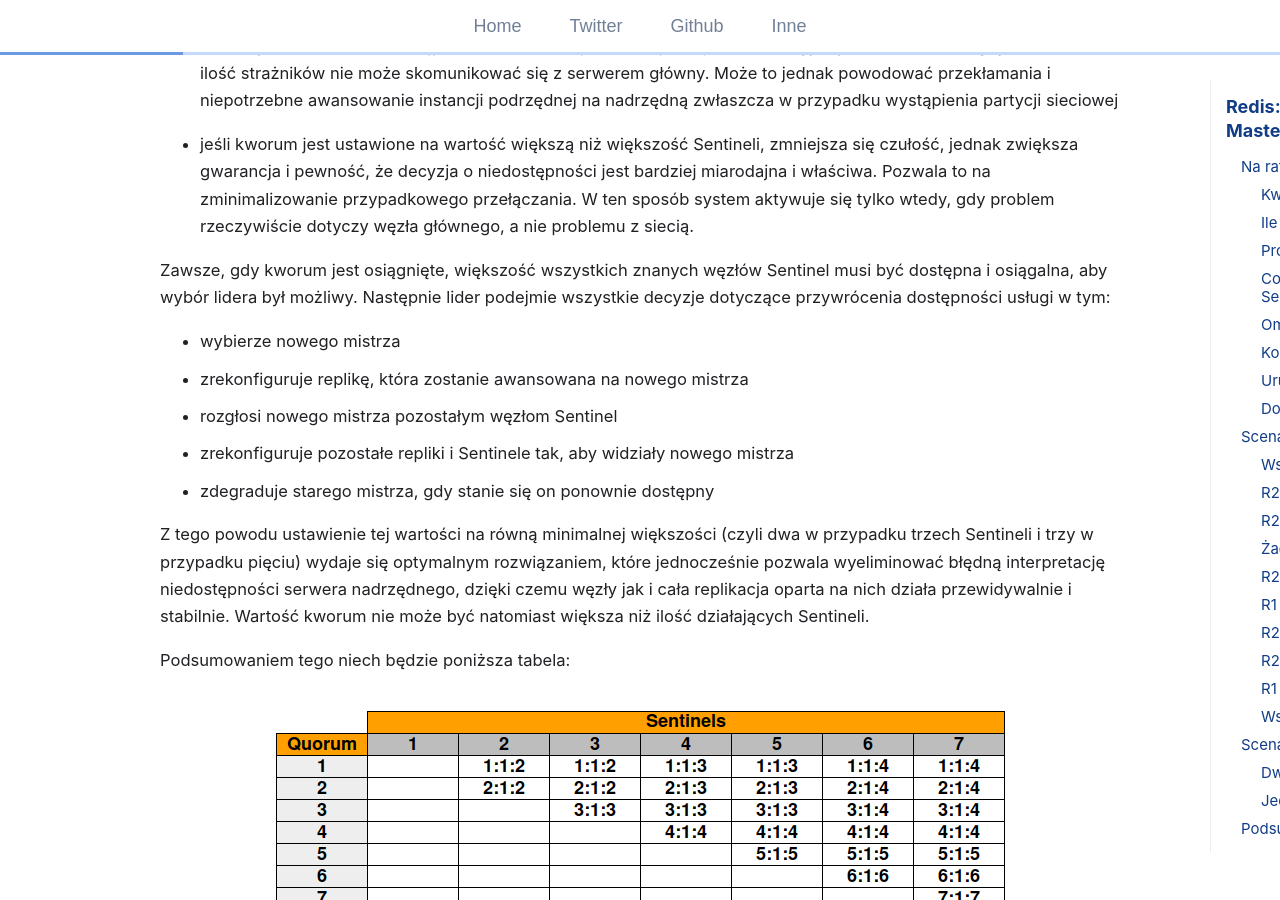
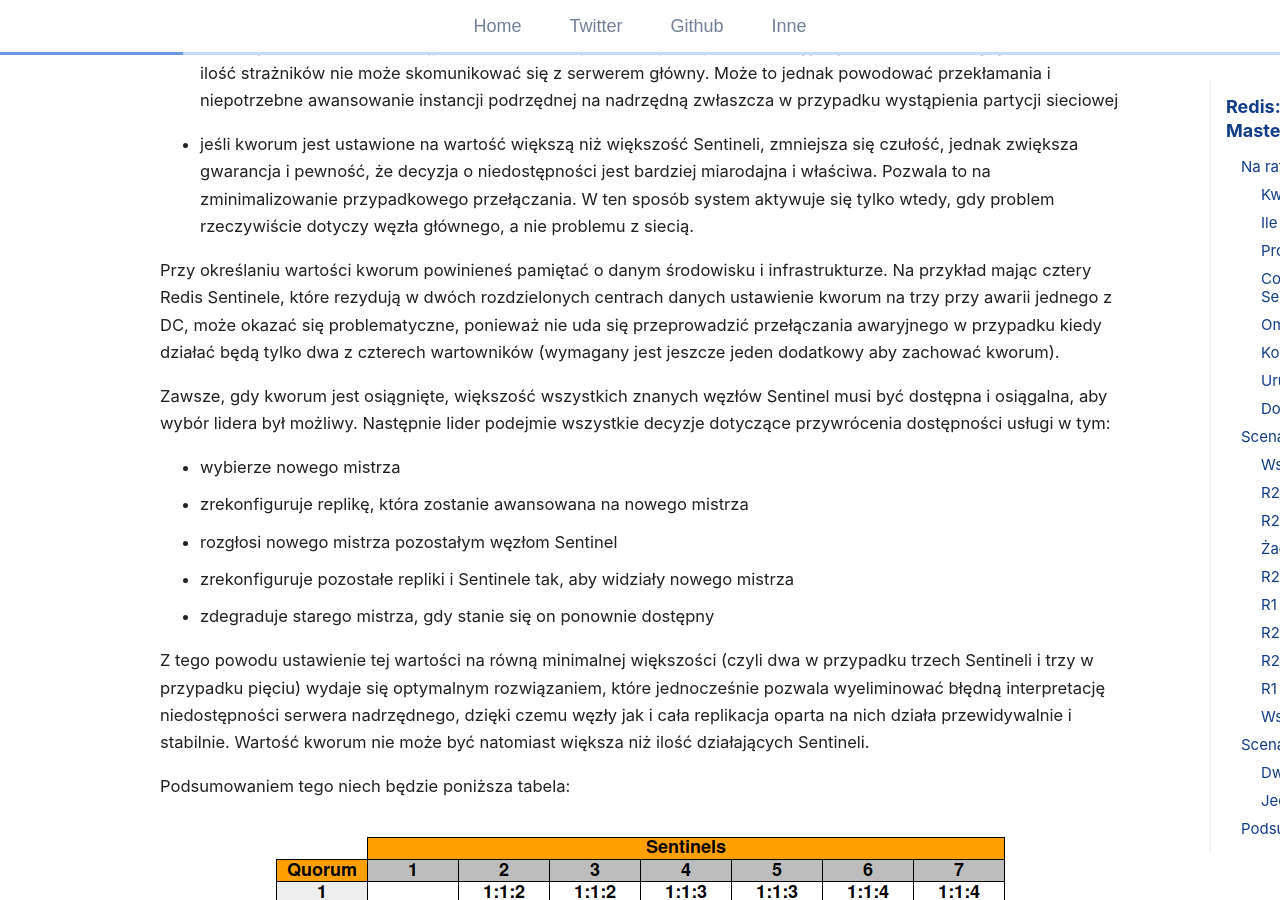
Before and after one commit to git04112019/trimstray.github.io, a Jekyll site: the page built from _posts/2020-09-21-redis-3_instancje_i_replikacja_master-slave_cz_2.md, in a window 1280 px wide and 900 px high, scrolled down 7475 px. Built offline with Jekyll 4.4.1, drawn with Linux system fonts in a browser that asks for light colours; comment, search, counter and statistics services are not loaded.

Commit message:
uncommited changes - signed-off-by: trimstray <trimstray@gmail.com>

```diff
--- a/_posts/2020-09-21-redis-3_instancje_i_replikacja_master-slave_cz_2.md
+++ b/_posts/2020-09-21-redis-3_instancje_i_replikacja_master-slave_cz_2.md
@@ -128,6 +128,8 @@ Parametr ten służy głównie do wykrywania awarii serwera głównego, jednak j
 - jeśli kworum jest ustawione na wartość mniejszą niż większość Sentineli, zwiększa się czułość i Sentinele stają się bardziej wrażliwe na niedostępność mistrza, dzięki czemu przełączanie awaryjne jest uruchamiane gdy niewielka ilość strażników nie może skomunikować się z serwerem główny. Może to jednak powodować przekłamania i niepotrzebne awansowanie instancji podrzędnej na nadrzędną zwłaszcza w przypadku wystąpienia partycji sieciowej
 
 - jeśli kworum jest ustawione na wartość większą niż większość Sentineli, zmniejsza się czułość, jednak zwiększa gwarancja i pewność, że decyzja o niedostępności jest bardziej miarodajna i właściwa. Pozwala to na zminimalizowanie przypadkowego przełączania. W ten sposób system aktywuje się tylko wtedy, gdy problem rzeczywiście dotyczy węzła głównego, a nie problemu z siecią.
+
+Przy określaniu wartości kworum powinieneś pamiętać o danym środowisku i infrastrukturze. Na przykład mając cztery Redis Sentinele, które rezydują w dwóch rozdzielonych centrach danych ustawienie kworum na trzy przy awarii jednego z DC, może okazać się problematyczne, ponieważ nie uda się przeprowadzić przełączania awaryjnego w przypadku kiedy działać będą tylko dwa z czterech wartowników (wymagany jest jeszcze jeden dodatkowy aby zachować kworum).
 
 Zawsze, gdy kworum jest osiągnięte, większość wszystkich znanych węzłów Sentinel musi być dostępna i osiągalna, aby wybór lidera był możliwy. Następnie lider podejmie wszystkie decyzje dotyczące przywrócenia dostępności usługi w tym:
 
```
